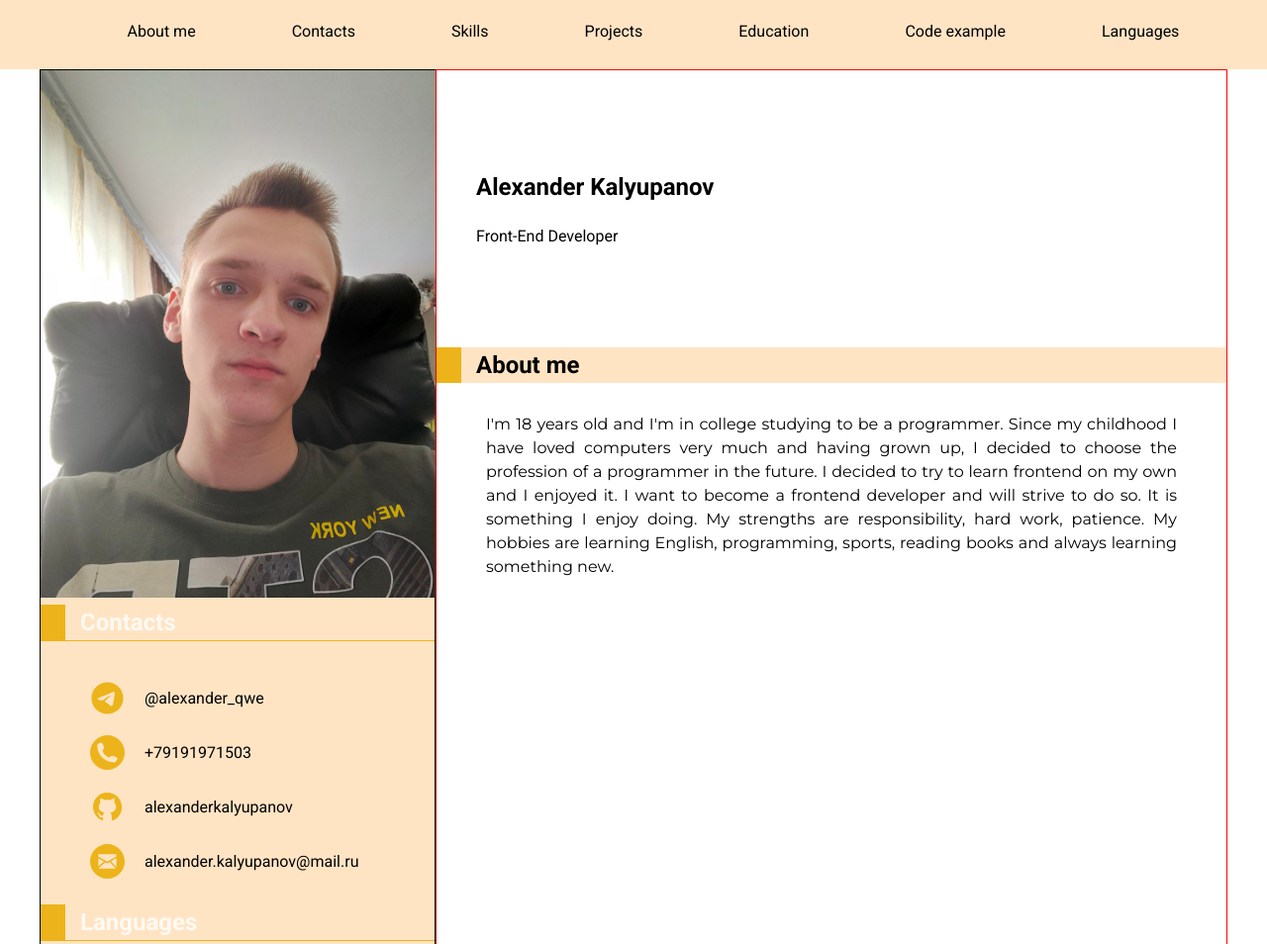
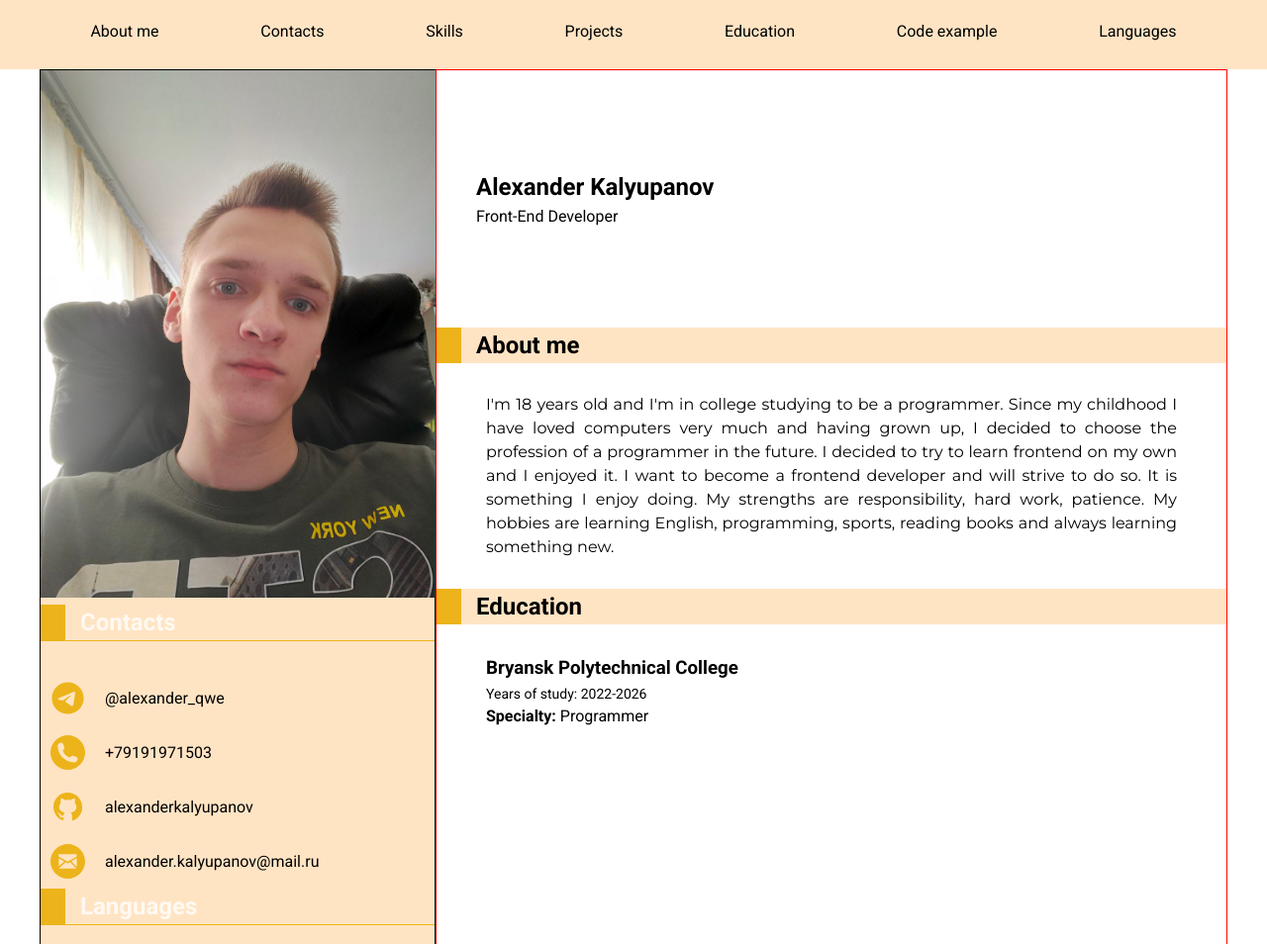
Before and after one commit to alexanderkalyupanov/rsschool-cv, a plain HTML site: page index.html in a window 1280 px wide. Shown: the top 954 px of the page at 99% size. Drawn offline with Linux system fonts and the light colour scheme.

Commit message:
feat: add section education

```diff
--- a/index.html
+++ b/index.html
@@ -109,6 +109,16 @@
                             <p>I'm 18 years old and I'm in college studying to be a programmer. Since my childhood I have loved computers very much and having grown up, I decided to choose the profession of a programmer in the future. I decided to try to learn frontend on my own and I enjoyed it. I want to become a frontend developer and will strive to do so. It is something I enjoy doing. My strengths are responsibility, hard work, patience.  My hobbies are learning English, programming, sports, reading books and always learning something new.</p>
                         </div>
                     </section>
+                    <section class="education" id="#education">
+                        <div class="section__title">
+                            <h2>Education</h2>
+                        </div>
+                        <div class="education__info">
+                            <h3 class="education__title">Bryansk Polytechnical College</h3>
+                            <p class="education__term-study">Years of study: 2022-2026</p>
+                            <p class="education__specialty"><b>Specialty:</b> Programmer</p>
+                        </div>
+                    </section>
                 </div>
             </div>
 
--- a/style.css
+++ b/style.css
@@ -1,11 +1,11 @@
 
 * {
     box-sizing: border-box;
+    margin: 0;
+    padding: 0;
 }
 
 body {
-    margin: 0;
-    padding: 0;
     font-family: 'Roboto', sans-serif;
     font-size: 16px;
     line-height: 1.5;
@@ -104,6 +104,10 @@ body {
     text-align: justify;
 }
 
+.about__me--content p {
+    margin-bottom: 30px;
+}
+
 .left-side {
     background-color: bisque;
 }
@@ -157,3 +161,15 @@ body {
 .skills__list--item {
     margin-bottom: 5px;
 }
+
+.education__info {
+    padding: 0 50px;
+}
+
+.education__title {
+    margin-bottom: 2px;
+}
+
+.education__term-study {
+    font-size: 14px;
+}
```
